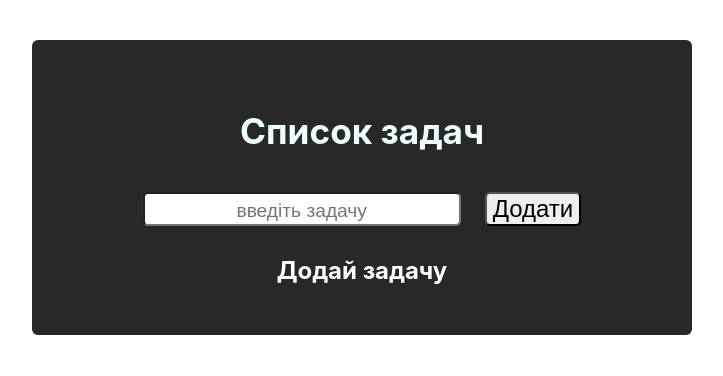
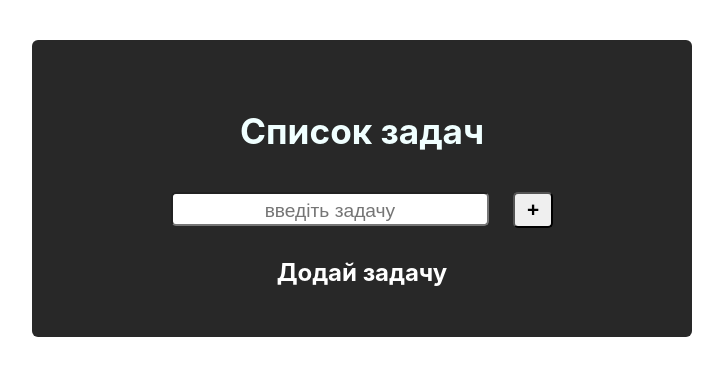
Before and after one commit to rollandss/my-todo, a React (Create React App) app: page / in a window 1280 px wide. Shown: the top 376 px of the page, without its empty margins (278-1001 px from the left). Built offline with nearby package versions, Linux system fonts and the light colour scheme.

Commit message:
bug fixed

```diff
--- a/src/App.css
+++ b/src/App.css
@@ -9,7 +9,7 @@
   border-radius: 6px;
   /* text-shadow: gray 0px 2px 5px ; */
   /* box-shadow: gray 0px 5px 5px; */
-  transition-duration: 10s;
+
 }
 
 h1 {
--- a/src/components/Todos/TodoForm.jsx
+++ b/src/components/Todos/TodoForm.jsx
@@ -17,8 +17,8 @@ const TodoForm = ({ addTodo }) => {
         value={text}
         onChange={(e) => setText(e.target.value)}
       />
-      <button type="submit" title="submit">
-      Додати
+      <button type="submit" title="додати задачу">
+     +
       </button>
     </form>
   )
--- a/src/components/Todos/TodoForm.module.css
+++ b/src/components/Todos/TodoForm.module.css
@@ -19,5 +19,10 @@ button {
   /* height: 3em; */
   border-radius: 5px;
   cursor: pointer;
-  font-size: 1.5rem;
+  font-size: 1.3rem;
+  padding: 4px;
+  text-align: center;
+  padding-left: 12px;
+  padding-right: 12px;
+  font-weight: 900;
 }
--- a/src/components/Todos/TodoList.jsx
+++ b/src/components/Todos/TodoList.jsx
@@ -1,8 +1,9 @@
 import Todo from './Todo'
+import style from './TodoList.module.css'
 
 const TodoList = ({ todos, deleteTodoHandler, togleTodoHandler, editTodo, text }) => {
   return (
-    <div>
+    <div className={style.todoList} >
       {!todos.length && <h2>Додай задачу</h2>}
       {todos.map((todo) => (
         <Todo
--- a/src/components/Todos/TodoList.module.css
+++ b/src/components/Todos/TodoList.module.css
@@ -0,0 +1,3 @@
+.todoList {
+  transition-duration: 2s;
+}
```
